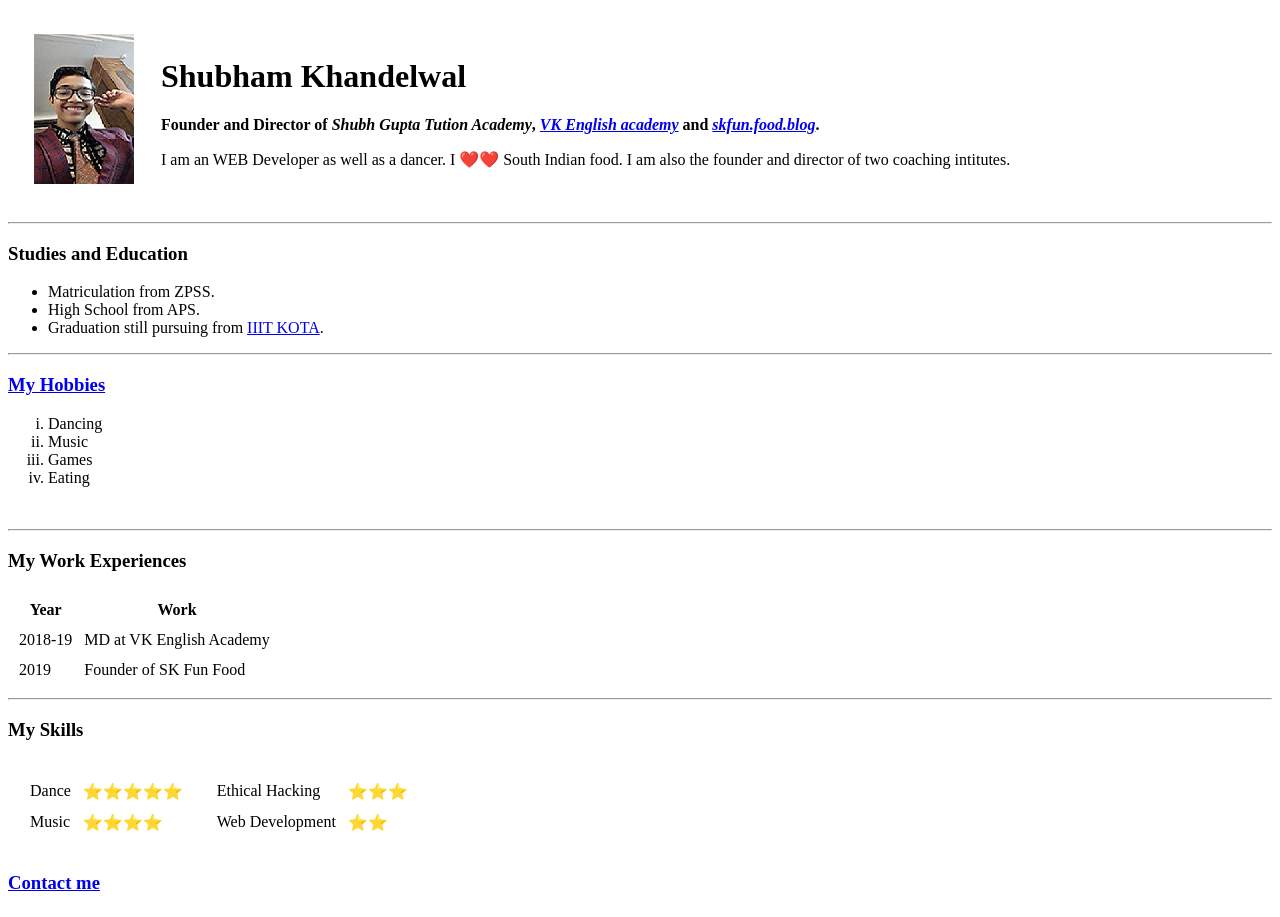
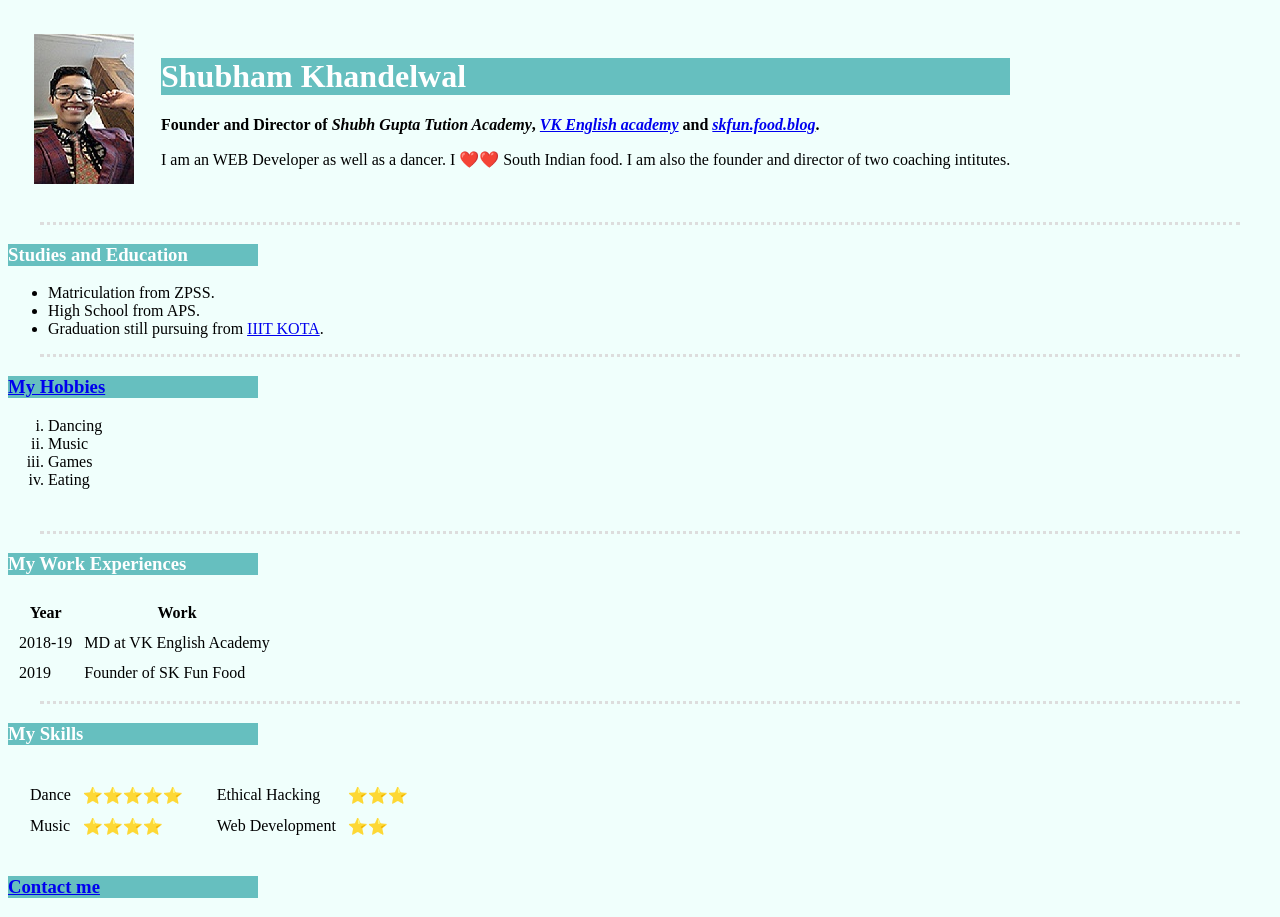
Before and after one commit to GUPTASHUBH057/CV, a plain HTML site: page index.html in a window 1280 px wide. Drawn offline with Linux system fonts and the light colour scheme.

Commit message:
uploaded edited files 1

```diff
--- /dev/null
+++ b/css/styles.css
@@ -0,0 +1,22 @@
+body {
+  background-color: rgb(240, 255, 252);
+}
+
+hr {
+  height: 0px;
+  border-style: none;
+  border-top-style: dotted;
+  width: 95%;
+  border-color: rgb(221, 221, 221);
+  border-width: 3px;
+}
+h1{
+background-color: #66bfbf;
+  color: white;
+}
+h3{
+
+  background-color: #66bfbf;
+  color: white;
+  width: 250px;
+}
--- a/index.html
+++ b/index.html
@@ -4,6 +4,10 @@
 <head>
   <meta charset="utf-8">
   <title>Shubham's Personal Site</title>
+
+<link rel="stylesheet" href="css/styles.css">
+
+
 </head>
 
 <body>
```
Also changed, not shown: contact.html (+3 -0 lines), hobbies.html (+1 -0 lines).
